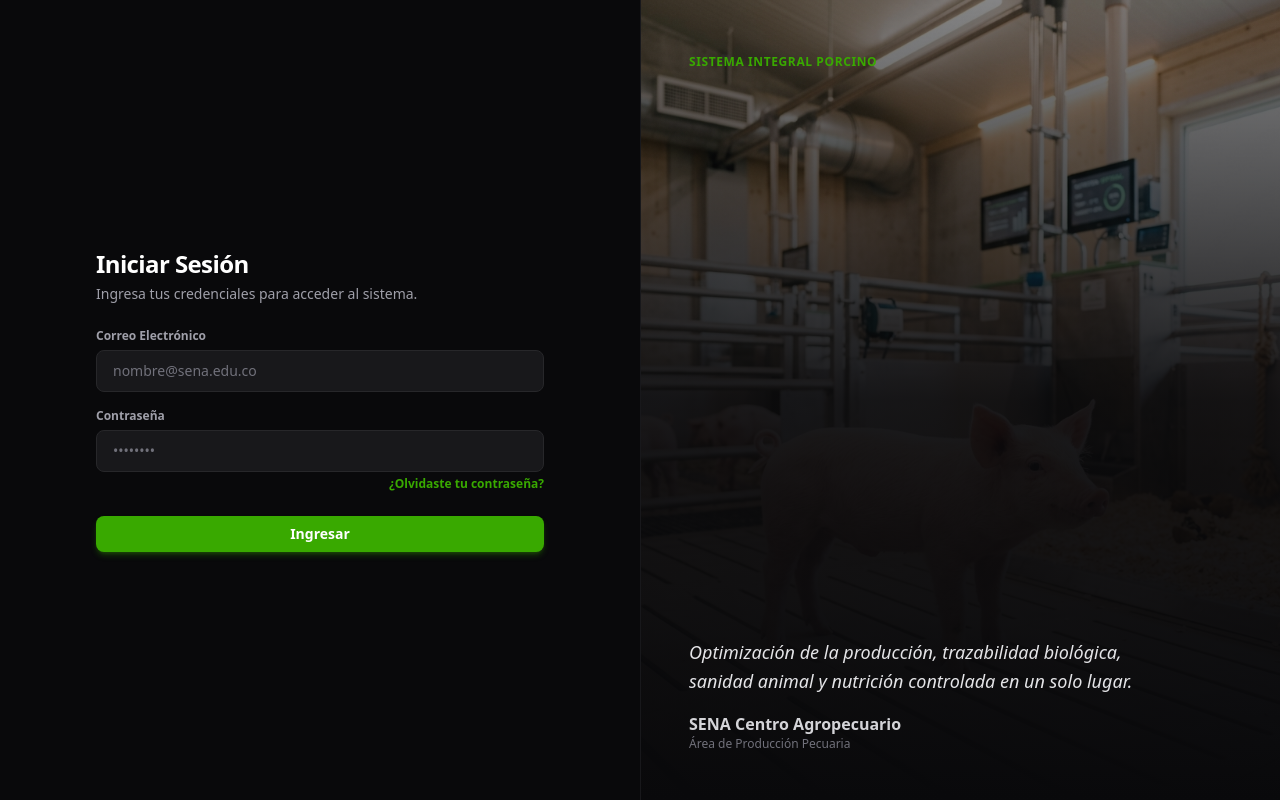
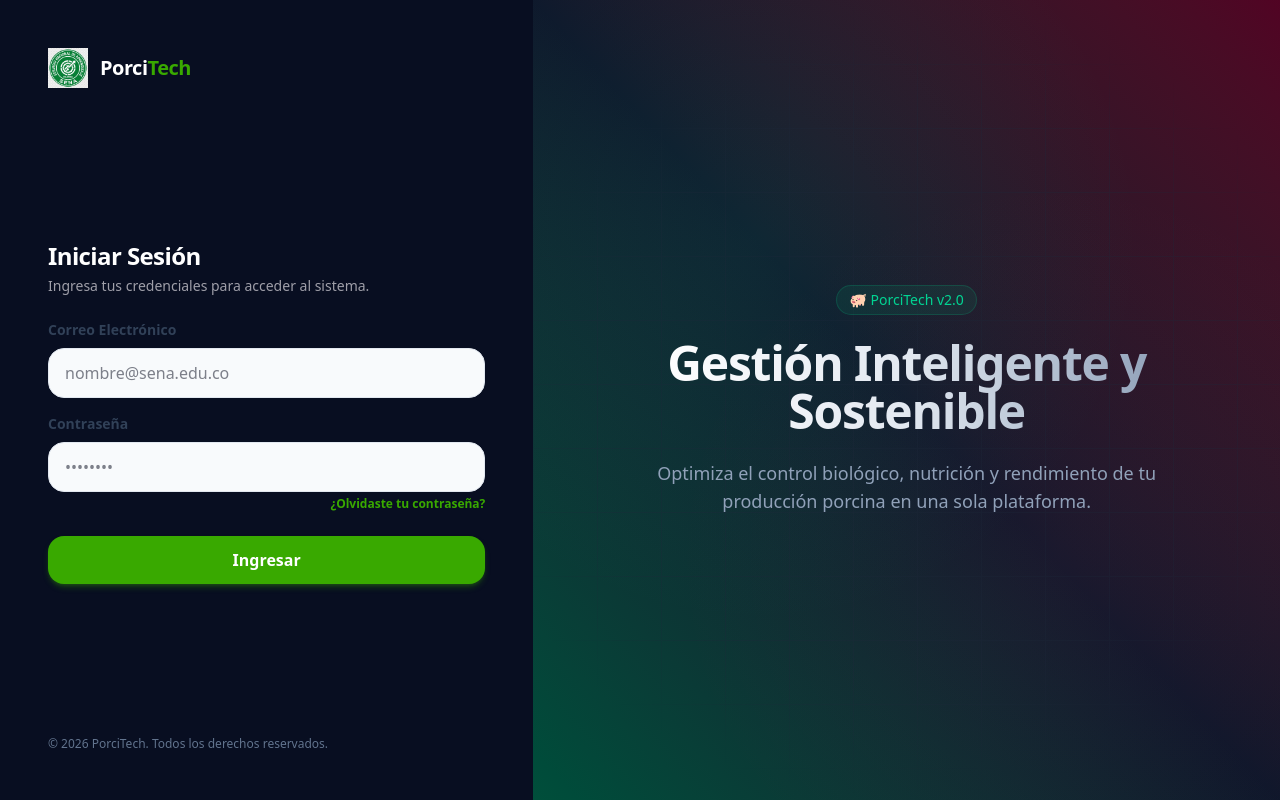
Before and after one commit to DevAvirama/porcitech-nextjs, a Next.js app: page /login in a window 1280 px wide. Built offline with nearby package versions, Linux system fonts and the light colour scheme.

Commit message:
prueba de conexion

```diff
--- a/src/app/loading.jsx
+++ b/src/app/loading.jsx
@@ -1,10 +1,6 @@
-export default function RootLoading() {
-  return (
-    <div className="flex min-h-screen items-center justify-center bg-[#09090b]">
-      <div className="flex flex-col items-center gap-4">
-        <div className="h-12 w-12 animate-spin rounded-full border-4 border-sena-green border-t-transparent"></div>
-        <p className="text-sm font-medium text-zinc-400">Cargando Sistema Integral Porcino...</p>
-      </div>
-    </div>
-  );
+import Skeleton from "@/components/ui/Skeleton";
+
+export default function Loading() {
+
+  return <Skeleton />;
 }
--- a/src/components/BrandMark.jsx
+++ b/src/components/BrandMark.jsx
@@ -1,21 +1,18 @@
 import Link from "next/link";
-import Image from "next/image";
 
-export default function BrandMark({ className = "" }) {
+export default function BrandMark({ light = true, className = "" }) {
   return (
     <Link href="/" className={`flex items-center gap-3 ${className}`}>
-      <div className="relative w-8 h-8 rounded-lg overflow-hidden bg-sena-green/10 flex items-center justify-center border border-sena-green/20">
-        <Image
-          src="/assets/SENA.png"
-          alt="SENA Logo"
-          width={24}
-          height={24}
-          className="object-contain"
-        />
+      <img
+        src="/assets/SENA.png"
+        alt="Logo SENA"
+        className="h-10 w-auto object-contain"
+      />
+      <div>
+        <p className={`text-xl font-black tracking-tight ${light ? 'text-white' : 'text-sena-blue'}`}>
+          Porci<span className="text-sena-green font-black">Tech</span>
+        </p>
       </div>
-      <span className="font-bold tracking-tight text-white text-base">
-        Sistema Integral <span className="text-sena-green">Porcino</span>
-      </span>
     </Link>
   );
 }
--- a/src/components/layout/AuthSplitLayout.jsx
+++ b/src/components/layout/AuthSplitLayout.jsx
@@ -1,14 +1,53 @@
-export default function AuthSplitLayout({ children, showcase }) {
+import React from 'react';
+import BrandMark from '../BrandMark'; // Ajusta la ruta según tus archivos
+
+export default function AuthSplitLayout({ children }) {
   return (
-    <div className="min-h-screen grid grid-cols-1 lg:grid-cols-2 bg-[#09090b]">
-      <div className="flex items-center justify-center p-6 sm:p-12 md:p-16">
-        <div className="w-full max-w-md space-y-8">
+    <div className="min-h-screen grid grid-cols-1 lg:grid-cols-12 bg-slate-900 text-white">
+
+      {/* SECCIÓN IZQUIERDA: Formulario dinámico (Ocupa 5 de 12 columnas en pantallas grandes) */}
+      <div className="lg:col-span-5 flex flex-col justify-between p-8 sm:p-12 bg-slate-950/50 backdrop-blur-md">
+
+        {/* Encabezado con la marca que ya arreglamos */}
+        <div className="flex items-center justify-between">
+          <BrandMark />
+        </div>
+
+        {/* Contenido dinámico (Aquí caerá el Login o la Recuperación de contraseña automáticamente) */}
+        <div className="w-full max-w-md mx-auto my-auto py-12">
           {children}
         </div>
+
+        {/* Footer pequeño del login */}
+        <div className="text-center lg:text-left text-xs text-slate-500">
+          &copy; {new Date().getFullYear()} PorciTech. Todos los derechos reservados.
+        </div>
       </div>
-      <div className="hidden lg:block relative overflow-hidden bg-zinc-950 border-l border-zinc-900">
-        {showcase}
+
+      {/* SECCIÓN DERECHA: Panel de diseño/imagen (Ocupa 7 de 12 columnas. Se oculta en celulares) */}
+      <div className="hidden lg:flex lg:col-span-7 relative bg-gradient-to-tr from-emerald-900 via-slate-900 to-pink-950 items-center justify-center overflow-hidden">
+
+        {/* Decoración geométrica de fondo */}
+        <div className="absolute inset-0 bg-[radial-gradient(circle_at_30%_30%,rgba(16,185,129,0.1),transparent_50%)]" />
+        <div className="absolute inset-0 bg-[radial-gradient(circle_at_70%_70%,rgba(244,63,94,0.05),transparent_50%)]" />
+
+        {/* Mensaje de bienvenida flotante */}
+        <div className="relative z-10 max-w-xl text-center p-8 space-y-6">
+          <div className="inline-flex items-center gap-2 px-3 py-1 rounded-full bg-emerald-500/10 border border-emerald-500/20 text-emerald-400 text-sm font-medium">
+            <span>🐖 PorciTech v2.0</span>
+          </div>
+          <h1 className="text-4xl xl:text-5xl font-black tracking-tight leading-none bg-clip-text text-transparent bg-gradient-to-r from-white via-slate-200 to-slate-400">
+            Gestión Inteligente y Sostenible
+          </h1>
+          <p className="text-lg text-slate-400 font-light">
+            Optimiza el control biológico, nutrición y rendimiento de tu producción porcina en una sola plataforma.
+          </p>
+        </div>
+
+        {/* Sutil cuadrícula de fondo */}
+        <div className="absolute inset-0 bg-[linear-gradient(to_right,#1e293b_1px,transparent_1px),linear-gradient(to_bottom,#1e293b_1px,transparent_1px)] bg-[size:4rem_4rem] [mask-image:radial-gradient(ellipse_60%_50%_at_50%_50%,#000_70%,transparent_100%)] opacity-30" />
       </div>
+
     </div>
   );
 }
--- a/src/components/ui/Button.jsx
+++ b/src/components/ui/Button.jsx
@@ -1,17 +1,37 @@
-export default function Button({ children, className = "", variant = "primary", ...props }) {
-  const baseStyle = "inline-flex items-center justify-center px-4 py-2 rounded-lg text-sm font-semibold transition-all duration-200 cursor-pointer disabled:opacity-50 disabled:cursor-not-allowed";
+function Button({
+  as: Component = 'button',
+  className = '',
+  tone = 'primary',
+  type = 'button',
+  ...props
+}) {
+  const tones = {
+    primary:
+      'bg-sena-green text-white hover:bg-[#2c8300] shadow-md shadow-sena-green/30',
 
-  const variants = {
-    primary: "bg-sena-green hover:bg-[#2c8300] text-white shadow-md shadow-sena-green/30",
-    secondary: "bg-sena-blue hover:bg-[#002235] text-white shadow-md shadow-sena-blue/30",
-    accent: "bg-sena-yellow hover:bg-[#e6ad00] text-sena-blue shadow-md shadow-sena-yellow/20",
-    danger: "bg-red-600 hover:bg-red-500 text-white shadow-md shadow-red-600/10",
-    ghost: "bg-transparent hover:bg-zinc-900 text-zinc-400 hover:text-zinc-200"
-  };
+    secondary:
+      'bg-sena-blue text-white hover:bg-[#002235] shadow-md shadow-sena-blue/30',
+
+    outline:
+      'border border-white bg-transparent text-white hover:bg-white/10',
+
+    accent:
+      'bg-sena-green text-white hover:bg-[#2c8300]',
+
+    ghost:
+      'border border-white/10 bg-white/0 text-slate-200 hover:bg-white/5 hover:text-white',
+
+    soft:
+      'border border-slate-200 bg-slate-50 text-slate-700 hover:border-emerald-300 hover:bg-emerald-50 hover:text-slate-950',
+  }
 
   return (
-    <button className={`${baseStyle} ${variants[variant]} ${className}`} {...props}>
-      {children}
-    </button>
-  );
+    <Component
+      className={`inline-flex items-center justify-center rounded-2xl px-5 py-3 font-semibold transition ${tones[tone]} ${className}`}
+      type={Component === 'button' ? type : undefined}
+      {...props}
+    />
+  )
 }
+
+export default Button
--- a/src/components/ui/Card.jsx
+++ b/src/components/ui/Card.jsx
@@ -1,7 +1,19 @@
-export default function Card({ children, className = "" }) {
+function Card({ as = 'article', className = '', children, ...props }) {
+  const sharedClassName = `rounded-[1.75rem] bg-white p-6 shadow-sm shadow-slate-200/70 ${className}`
+
+  if (as === 'header') {
+    return (
+      <header className={sharedClassName} {...props}>
+        {children}
+      </header>
+    )
+  }
+
   return (
-    <div className={`bg-zinc-950 border border-zinc-900 rounded-xl p-6 shadow-sm overflow-hidden ${className}`}>
+    <article className={sharedClassName} {...props}>
       {children}
-    </div>
-  );
+    </article>
+  )
 }
+
+export default Card
--- a/src/components/ui/Input.jsx
+++ b/src/components/ui/Input.jsx
@@ -1,22 +1,15 @@
-export default function Input({ label, error, className = "", ...props }) {
+function Input({ label, className = '', ...props }) {
   return (
-    <div className="flex flex-col gap-1.5 w-full">
-      {label && (
-        <label className="text-xs font-semibold text-zinc-400">
-          {label}
-        </label>
-      )}
+    <label className="block">
+      {label ? (
+        <span className="mb-2 block text-sm font-semibold text-slate-700">{label}</span>
+      ) : null}
       <input
-        className={`w-full px-4 py-2.5 bg-zinc-900 border border-zinc-800 rounded-lg text-sm text-white placeholder-zinc-500 focus:outline-none focus:border-sena-green/50 transition-all ${
-          error ? "border-red-500 focus:border-red-500" : ""
-        } ${className}`}
+        className={`w-full rounded-2xl border border-slate-200 bg-slate-50 px-4 py-3 text-slate-950 outline-none transition focus:border-emerald-400 focus:bg-white focus:ring-4 focus:ring-emerald-100 ${className}`}
         {...props}
       />
-      {error && (
-        <span className="text-[11px] font-semibold text-red-500">
-          {error}
-        </span>
-      )}
-    </div>
-  );
+    </label>
+  )
 }
+
+export default Input
--- a/src/components/ui/Table.jsx
+++ b/src/components/ui/Table.jsx
@@ -1,20 +1,34 @@
-export default function Table({ headers = [], children, className = "" }) {
+export default function Table({ columns = [], rows = [], dataSource = [] }) {
+
   return (
-    <div className={`w-full overflow-x-auto border border-zinc-900 rounded-lg bg-zinc-950 ${className}`}>
-      <table className="w-full text-left border-collapse text-sm">
-        <thead>
-          <tr className="border-b border-zinc-900 bg-zinc-900/30 text-zinc-400 font-semibold">
-            {headers.map((header, index) => (
-              <th key={index} className="px-4 py-3 font-medium">
-                {header}
-              </th>
+    <div className="overflow-hidden rounded-[1.5rem] border border-slate-200">
+      <div className="overflow-x-auto">
+        <table className="min-w-full divide-y divide-slate-200 bg-white">
+          <thead className="bg-slate-50">
+            <tr>
+              {columns?.map((column) => (
+                <th
+                  key={column.key}
+                  className="px-4 py-3 text-left text-xs font-semibold uppercase tracking-[0.18em] text-slate-500"
+                >
+                  {column.header}
+                </th>
+              ))}
+            </tr>
+          </thead>
+          <tbody className="divide-y divide-slate-100">
+            {rows?.map((row) => (
+              <tr key={row.id}>
+                {columns.map((column) => (
+                  <td key={column.key} className="px-4 py-3 text-sm text-slate-700">
+                    {column.render ? column.render(row) : row[column.key]}
+                  </td>
+                ))}
+              </tr>
             ))}
-          </tr>
-        </thead>
-        <tbody className="divide-y divide-zinc-900 text-zinc-300">
-          {children}
-        </tbody>
-      </table>
+          </tbody>
+        </table>
+      </div>
     </div>
-  );
+  )
 }
```
Also changed, not shown: 1 other file (tests, documents, lock files or other folders).
